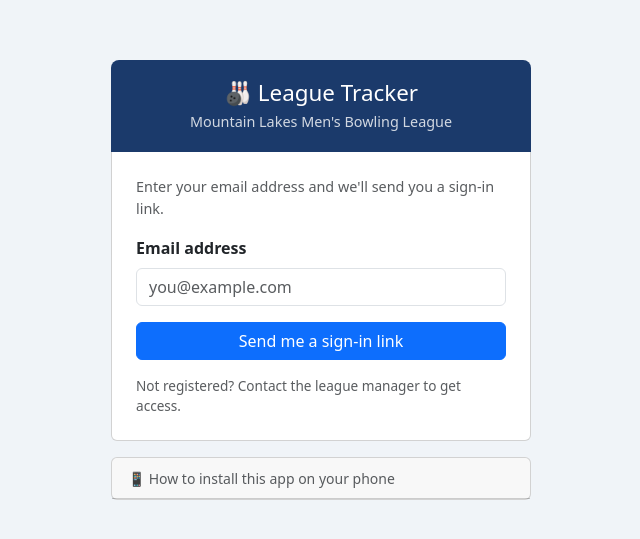
After one commit to dglcinc/bowling-league-tracker, a Flask app: page /auth/login in a window 1280 px wide. The commit adds this page. Shown: the top 539 px of the page, without its empty margins (319-959 px from the left). Run offline with Flask 3, Linux system fonts and the light colour scheme; data comes from the database, SQL or seed files in the repository; data that the repository does not hold is empty.

Commit message:
feat(auth): add Flask-Login with magic link authentication and viewer permissions
- All routes now require login via before_request hook; /auth/* stays public
- Self-serve magic link: user enters email on login page, link sent via Graph API if registered
- Admin bulk send: checkboxes + "Send Magic Link" on Manage page
- Bot protection: Cloudflare Turnstile CAPTCHA, per-IP rate limiting (flask-limiter,
  5 req/15min on POST /auth/login), per-email 10-min cooldown, prior token invalidation
- 30-day persistent sessions (remember=True)
- Viewer permissions: viewer_permissions table seeded with defaults; admin screen
  at /admin/viewer-access lets editors toggle which pages viewers can access
- Single before_request hook enforces access — no per-route decorators needed
- Editor badge and Access column (auth method + last login) on Manage roster page
- Edit Bowler: editor checkbox with last-editor guard
- Base nav: hides Scores/Admin/Print Batch for non-editors; shows Sign out
- Payout overview: hides Config/Summary buttons for non-editors
- Inline PWA install instructions on login page (collapsible)
- Android/desktop install prompt captured and surfaced as "Install App" nav link
- ProxyFix middleware added so Caddy reverse proxy forwards correct https:// scheme
  for magic link URLs in emails

Co-Authored-By: Claude Sonnet 4.6 <noreply@anthropic.com>

```diff
--- a/app.py
+++ b/app.py
@@ -9,10 +9,12 @@ import time
 from dotenv import load_dotenv
 load_dotenv()  # loads .env from project root before Config reads os.environ
 
-from flask import Flask, redirect, url_for
+from flask import Flask, redirect, url_for, abort, render_template
+from werkzeug.middleware.proxy_fix import ProxyFix
 from config import Config
 from models import db
 from flask_mail import Mail
+from extensions import login_manager, limiter
 
 mail = Mail()
 
@@ -45,6 +47,17 @@ def _do_backup(app):
         pass  # never let backup errors surface to the user
 
 
+_VIEWER_DEFAULTS = [
+    ('reports.wkly_alpha',    'Weekly Alpha',        True),
+    ('reports.bowler_detail', 'Bowler Stats',        True),
+    ('reports.team_points',   'Points',              True),
+    ('reports.ytd_alpha',     'YTD Alpha',           True),
+    ('reports.week_prizes',   'Prizes & Standings',  True),
+    ('payout.payout_overview','Payout',              True),
+    ('reports.print_batch',   'Print Batch',         False),
+]
+
+
 def _migrate_db(db):
     """Add new columns to existing tables without dropping data."""
     from sqlalchemy import text
@@ -62,6 +75,9 @@ def _migrate_db(db):
         "ALTER TABLE payout_configs ADD COLUMN team_award_pcts_json TEXT DEFAULT '[40, 40, 20]'",
         "ALTER TABLE payout_configs ADD COLUMN team_place_pcts_json TEXT DEFAULT '[[35,25,20,20],[35,25,20,20],[60,40]]'",
         "ALTER TABLE payout_configs ADD COLUMN championship_start_week INTEGER DEFAULT 20",
+        # Auth
+        "ALTER TABLE bowlers ADD COLUMN is_editor BOOLEAN DEFAULT 0",
+        "UPDATE bowlers SET is_editor = 1 WHERE id = 34",
     ]
     with db.engine.connect() as conn:
         for sql in migrations:
@@ -69,7 +85,18 @@ def _migrate_db(db):
                 conn.execute(text(sql))
                 conn.commit()
             except Exception:
-                pass  # column already exists
+                pass  # column already exists or constraint satisfied
+
+    # Seed viewer_permissions defaults (idempotent)
+    from models import ViewerPermission
+    for endpoint, label, accessible in _VIEWER_DEFAULTS:
+        if not ViewerPermission.query.get(endpoint):
+            db.session.add(ViewerPermission(
+                endpoint=endpoint,
+                label=label,
+                viewer_accessible=accessible,
+            ))
+    db.session.commit()
 
     # Backfill post-season tournament weeks for seasons that only have regular weeks
     from models import Season, Week
@@ -99,10 +126,20 @@ def create_app():
     app = Flask(__name__)
     app.config.from_object(Config)
 
+    # Trust proxy headers from Caddy so url_for(_external=True) uses https://
+    app.wsgi_app = ProxyFix(app.wsgi_app, x_for=1, x_proto=1, x_host=1)
+
     db.init_app(app)
     mail.init_app(app)
+    login_manager.init_app(app)
+    limiter.init_app(app)
 
     app.jinja_env.globals['enumerate'] = enumerate
+
+    @login_manager.user_loader
+    def load_user(user_id):
+        from models import Bowler
+        return db.session.get(Bowler, int(user_id))
 
     with app.app_context():
         db.create_all()
@@ -116,15 +153,53 @@ def create_app():
         _do_backup(app)
 
     # Register blueprints
+    from routes.auth import auth_bp
     from routes.admin import admin_bp
     from routes.entry import entry_bp
     from routes.reports import reports_bp
     from routes.payout import payout_bp
 
+    app.register_blueprint(auth_bp, url_prefix='/auth')
     app.register_blueprint(admin_bp, url_prefix='/admin')
     app.register_blueprint(entry_bp, url_prefix='/entry')
     app.register_blueprint(reports_bp, url_prefix='/reports')
     app.register_blueprint(payout_bp, url_prefix='/payout')
+
+    # Global auth enforcement — runs before every request
+    @app.before_request
+    def check_auth():
+        from flask import request as req
+        from flask_login import current_user
+        from models import ViewerPermission
+
+        ep = req.endpoint
+
+        # Let Flask serve static files and handle missing routes without interference
+        if ep is None or ep == 'static':
+            return
+
+        # Auth routes are always public
+        if ep.startswith('auth.'):
+            return
+
+        # Require login for everything else
+        if not current_user.is_authenticated:
+            return redirect(url_for('auth.login', next=req.url))
+
+        # Editors have full access
+        if current_user.is_editor:
+            return
+
+        # Viewers: check the permissions table
+        perm = ViewerPermission.query.get(ep)
+        if perm and perm.viewer_accessible:
+            return
+
+        abort(403)
+
+    @app.errorhandler(403)
+    def forbidden(e):
+        return render_template('errors/403.html'), 403
 
     @app.context_processor
     def inject_globals():
--- a/requirements.txt
+++ b/requirements.txt
@@ -1,5 +1,7 @@
 flask>=3.0.0
 flask-sqlalchemy>=3.1.0
+flask-login>=0.6.3
+flask-limiter>=3.5.0
 flask-mail>=0.10.0
 python-dotenv>=1.0.0
 openpyxl>=3.1.0
--- /dev/null
+++ b/routes/auth.py
@@ -0,0 +1,196 @@
+"""
+Authentication blueprint — login, magic link send/validate, logout.
+All routes here are public (exempt from the before_request auth check in app.py).
+"""
+
+import uuid
+import json
+import urllib.request
+import urllib.parse
+from datetime import datetime, timedelta
+
+from flask import (Blueprint, render_template, request, redirect,
+                   url_for, flash, current_app)
+from flask_login import login_user, logout_user, current_user
+
+from extensions import limiter
+from models import db, Bowler, MagicLinkToken, LinkedAccount
+
+auth_bp = Blueprint('auth', __name__)
+
+# ---------------------------------------------------------------------------
+# Helpers
+# ---------------------------------------------------------------------------
+
+def _verify_turnstile(cf_token):
+    """Verify a Cloudflare Turnstile response server-side.
+    Returns True if valid or if no secret key is configured (dev mode)."""
+    secret = current_app.config.get('TURNSTILE_SECRET_KEY', '')
+    if not secret:
+        return True  # dev mode — skip verification
+    data = urllib.parse.urlencode({
+        'secret': secret,
+        'response': cf_token,
+    }).encode('utf-8')
+    req = urllib.request.Request(
+        'https://challenges.cloudflare.com/turnstile/v1/siteverify',
+        data=data, method='POST'
+    )
+    try:
+        with urllib.request.urlopen(req, timeout=5) as resp:
+            result = json.loads(resp.read())
+            return result.get('success', False)
+    except Exception:
+        return False
+
+
+def send_magic_link(bowler):
+    """Create a fresh token (invalidating all prior ones) and email the sign-in link.
+    Returns (True, None) on success or (False, error_str) on failure."""
+    from routes.admin import _send_via_graph
+
+    now = datetime.utcnow()
+
+    # Invalidate all prior unused tokens for this bowler
+    MagicLinkToken.query.filter_by(
+        bowler_id=bowler.id, used_at=None
+    ).update({'used_at': now})
+
+    # Create new token
+    token_str = str(uuid.uuid4())
+    token = MagicLinkToken(
+        token=token_str,
+        bowler_id=bowler.id,
+        expires_at=now + timedelta(hours=24),
+        created_at=now,
+    )
+    db.session.add(token)
+    db.session.commit()
+
+    link = url_for('auth.validate_token', token=token_str, _external=True)
+    name = bowler.first_name or bowler.last_name
+
+    subject = 'Your sign-in link — League Tracker'
+    html_body = f"""
+<p>Hello {name},</p>
+<p>Click the button below to sign in to the Bowling League Tracker.
+   This link expires in 24 hours and can only be used once.</p>
+<p style="margin:24px 0">
+  <a href="{link}"
+     style="background:#1b3a6b;color:#fff;padding:12px 24px;
+            border-radius:4px;text-decoration:none;font-size:1rem">
+    Sign in to League Tracker
+  </a>
+</p>
+<p style="color:#888;font-size:0.85em">
+  If you didn't request this link, you can safely ignore this email.
+</p>
+"""
+
+    try:
+        _send_via_graph(
+            current_app.config,
+            subject,
+            html_body,
+            to_list=[bowler.email],
+            bcc_list=[],
+        )
+        return True, None
+    except Exception as exc:
+        return False, str(exc)
+
+
+# ---------------------------------------------------------------------------
+# Routes
+# ---------------------------------------------------------------------------
+
+@auth_bp.route('/login', methods=['GET', 'POST'])
+@limiter.limit('5 per 15 minutes', methods=['POST'])
+def login():
+    if current_user.is_authenticated:
+        return redirect(url_for('index'))
+
+    if request.method == 'POST':
+        email = request.form.get('email', '').strip().lower()
+
+        # Verify Turnstile CAPTCHA
+        cf_token = request.form.get('cf-turnstile-response', '')
+        if not _verify_turnstile(cf_token):
+            flash('Security check failed. Please try again.', 'danger')
+            return redirect(url_for('auth.login'))
+
+        # Look up bowler by email (case-insensitive)
+        bowler = Bowler.query.filter(
+            db.func.lower(Bowler.email) == email
+        ).first()
+
+        if bowler:
+            # Per-email cooldown: don't send if a token was issued in the last 10 minutes
+            cutoff = datetime.utcnow() - timedelta(minutes=10)
+            recent = MagicLinkToken.query.filter(
+                MagicLinkToken.bowler_id == bowler.id,
+                MagicLinkToken.created_at >= cutoff,
+            ).first()
+            if not recent:
+                send_magic_link(bowler)
+
+        # Always show the same message — never reveal whether email is in DB
+        flash("If your email is registered, you'll receive a sign-in link shortly. "
+              "Check your inbox (and spam folder).", 'info')
+        return redirect(url_for('auth.login'))
+
+    site_key = current_app.config.get('TURNSTILE_SITE_KEY', '')
+    return render_template('auth/login.html', turnstile_site_key=site_key)
+
+
+@auth_bp.route('/magic/<token>')
+def validate_token(token):
+    now = datetime.utcnow()
+    tok = MagicLinkToken.query.get(token)
+
+    if not tok or tok.used_at is not None or tok.expires_at < now:
+        flash('This sign-in link is invalid or has expired. Please request a new one.',
+              'danger')
+        return redirect(url_for('auth.login'))
+
+    bowler = Bowler.query.get(tok.bowler_id)
+    if not bowler:
+        flash('Account not found.', 'danger')
+        return redirect(url_for('auth.login'))
+
+    # Consume this token and invalidate any others for this bowler
+    MagicLinkToken.query.filter_by(
+        bowler_id=bowler.id, used_at=None
+    ).update({'used_at': now})
+
+    # Upsert LinkedAccount
+    acct = LinkedAccount.query.filter_by(
+        bowler_id=bowler.id, auth_method='magic_link'
+    ).first()
+    if acct:
+        acct.last_login = now
+    else:
+        db.session.add(LinkedAccount(
+            bowler_id=bowler.id,
+            auth_method='magic_link',
+            auth_identifier=bowler.email,
+            last_login=now,
+        ))
+
+    db.session.commit()
+
+    login_user(bowler, remember=True)
+    flash(f'Welcome, {bowler.first_name or bowler.last_name}!', 'success')
+
+    next_url = request.args.get('next', '')
+    # Safety check: only redirect to relative paths
+    if next_url and next_url.startswith('/') and not next_url.startswith('//'):
+        return redirect(next_url)
+    return redirect(url_for('index'))
+
+
+@auth_bp.route('/logout')
+def logout():
+    logout_user()
+    flash('You have been signed out.', 'info')
+    return redirect(url_for('auth.login'))
--- a/templates/admin/seasons.html
+++ b/templates/admin/seasons.html
@@ -6,6 +6,7 @@
   <h4>Seasons</h4>
   <div class="d-flex gap-2">
     <a href="{{ url_for('admin.league_settings') }}" class="btn btn-outline-secondary btn-sm">League Settings</a>
+    <a href="{{ url_for('admin.viewer_access') }}" class="btn btn-outline-secondary btn-sm">Viewer Access</a>
     <a href="{{ url_for('admin.backup_restore') }}" class="btn btn-outline-secondary btn-sm">Backup &amp; Restore</a>
     <a href="{{ url_for('admin.new_season') }}" class="btn btn-primary btn-sm">+ New Season</a>
   </div>
--- /dev/null
+++ b/templates/auth/login.html
@@ -0,0 +1,114 @@
+<!doctype html>
+<html lang="en">
+<head>
+  <meta charset="utf-8">
+  <meta name="viewport" content="width=device-width, initial-scale=1">
+  <title>Sign In — League Tracker</title>
+  <meta name="theme-color" content="#1b3a6b">
+  <meta name="apple-mobile-web-app-capable" content="yes">
+  <meta name="apple-mobile-web-app-title" content="Bowl Tracker">
+  <link rel="apple-touch-icon" href="/static/icons/icon-192.png">
+  <link href="https://cdn.jsdelivr.net/npm/bootstrap@5.3.0/dist/css/bootstrap.min.css" rel="stylesheet">
+  {% if turnstile_site_key %}
+  <script src="https://challenges.cloudflare.com/turnstile/v1/api.js" async defer></script>
+  {% endif %}
+  <style>
+    body { background: #f0f4f8; }
+    .login-card {
+      max-width: 420px;
+      margin: 60px auto 0;
+    }
+    .brand-header {
+      background: #1b3a6b;
+      color: #fff;
+      padding: 1.25rem 1.5rem;
+      border-radius: 0.5rem 0.5rem 0 0;
+      text-align: center;
+    }
+    .brand-header h1 { font-size: 1.4rem; margin: 0; }
+    .brand-header p  { margin: 0.25rem 0 0; opacity: 0.8; font-size: 0.9rem; }
+  </style>
+</head>
+<body>
+<div class="login-card">
+  <div class="brand-header">
+    <h1>🎳 League Tracker</h1>
+    <p>Mountain Lakes Men's Bowling League</p>
+  </div>
+  <div class="card border-top-0 rounded-top-0">
+    <div class="card-body p-4">
+
+      {% with messages = get_flashed_messages(with_categories=true) %}
+        {% for cat, msg in messages %}
+        <div class="alert alert-{{ cat }} py-2">{{ msg }}</div>
+        {% endfor %}
+      {% endwith %}
+
+      <p class="text-muted mb-3" style="font-size:0.9rem">
+        Enter your email address and we'll send you a sign-in link.
+      </p>
+
+      <form method="post">
+        <div class="mb-3">
+          <label class="form-label fw-bold">Email address</label>
+          <input type="email" name="email" class="form-control" required
+                 placeholder="you@example.com" autocomplete="email">
+        </div>
+
+        {% if turnstile_site_key %}
+        <div class="mb-3">
+          <div class="cf-turnstile" data-sitekey="{{ turnstile_site_key }}"></div>
+        </div>
+        {% endif %}
+
+        <button type="submit" class="btn btn-primary w-100">Send me a sign-in link</button>
+      </form>
+
+      <p class="mt-3 mb-0 text-muted" style="font-size:0.85rem">
+        Not registered? Contact the league manager to get access.
+      </p>
+    </div>
+  </div>
+
+  <!-- Install instructions (collapsible) -->
+  <div class="card mt-3">
+    <div class="card-header py-2" style="cursor:pointer" data-bs-toggle="collapse"
+         data-bs-target="#installHelp">
+      <small class="text-muted">📱 How to install this app on your phone</small>
+    </div>
+    <div class="collapse" id="installHelp">
+      <div class="card-body" style="font-size:0.85rem">
+
+        <p class="fw-bold mb-1">iPhone / iPad <span class="text-danger">(Safari only)</span></p>
+        <ol class="mb-3">
+          <li>Open this page in <strong>Safari</strong> — not Chrome or Firefox</li>
+          <li>Tap the <strong>Share</strong> button at the bottom of the screen</li>
+          <li>Scroll down and tap <strong>"Add to Home Screen"</strong></li>
+          <li>Tap <strong>Add</strong> — the app icon appears on your home screen</li>
+        </ol>
+        <p class="text-muted mb-3" style="font-size:0.8rem">
+          iOS only supports installing web apps from Safari. Chrome and Firefox on iPhone do not have this option.
+        </p>
+
+        <p class="fw-bold mb-1">Android (Chrome)</p>
+        <ol class="mb-3">
+          <li>Open this page in <strong>Chrome</strong></li>
+          <li>Tap the <strong>three-dot menu</strong> (⋮) in the top right</li>
+          <li>Tap <strong>"Add to Home Screen"</strong> or <strong>"Install app"</strong></li>
+          <li>Tap <strong>Add</strong> or <strong>Install</strong></li>
+        </ol>
+
+        <p class="fw-bold mb-1">Desktop (Chrome or Edge)</p>
+        <ol class="mb-0">
+          <li>Look for the <strong>install icon</strong> (⊕) in the address bar</li>
+          <li>Click it and select <strong>Install</strong></li>
+        </ol>
+      </div>
+    </div>
+  </div>
+
+</div>
+
+<script src="https://cdn.jsdelivr.net/npm/bootstrap@5.3.0/dist/js/bootstrap.bundle.min.js"></script>
+</body>
+</html>
--- a/templates/payout/overview.html
+++ b/templates/payout/overview.html
@@ -4,6 +4,7 @@
 {% block content %}
 <div class="d-flex align-items-center justify-content-between mb-3">
   <h4 class="mb-0">Payouts — {{ season.name }} through Week {{ through_week }}</h4>
+  {% if current_user.is_editor %}
   <div class="d-flex gap-2">
     <a href="{{ url_for('payout.payout_config', season_id=season.id) }}"
        class="btn btn-outline-secondary btn-sm">Payout Config</a>
@@ -12,6 +13,7 @@
        class="btn btn-primary btn-sm">Payout Summary</a>
     {% endif %}
   </div>
+  {% endif %}
 </div>
 
 {# YTD prize totals per bowler #}
```
Also changed, not shown: config.py (+10 -0 lines), extensions.py (added, +13 -0 lines), models.py (+48 -1 lines), routes/admin.py (+67 -2 lines), templates/admin/edit_bowler.html (+13 -0 lines), templates/admin/season_detail.html (+36 -3 lines), templates/admin/viewer_access.html (added, +42 -0 lines), templates/base.html (+35 -1 lines), templates/errors/403.html (added, +9 -0 lines).
